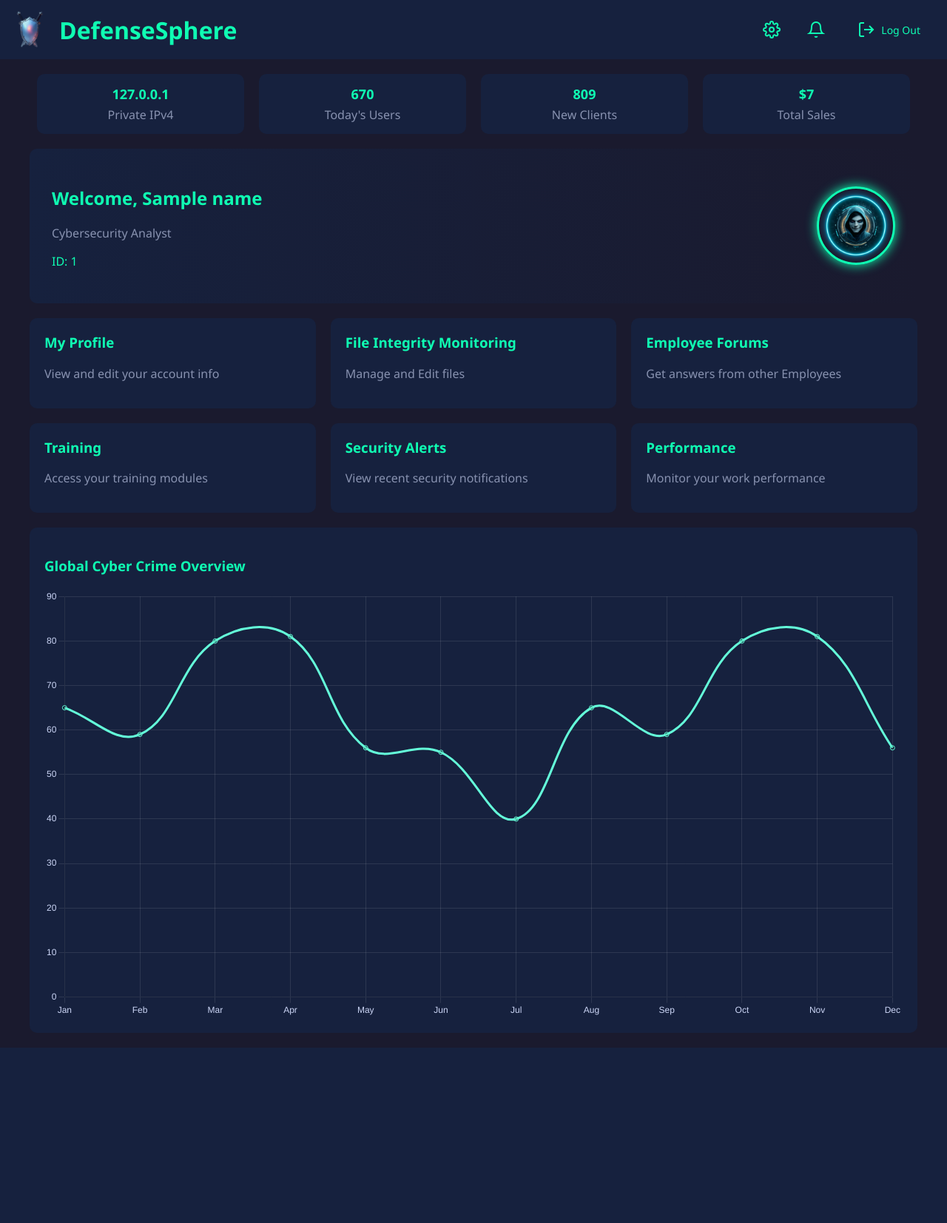
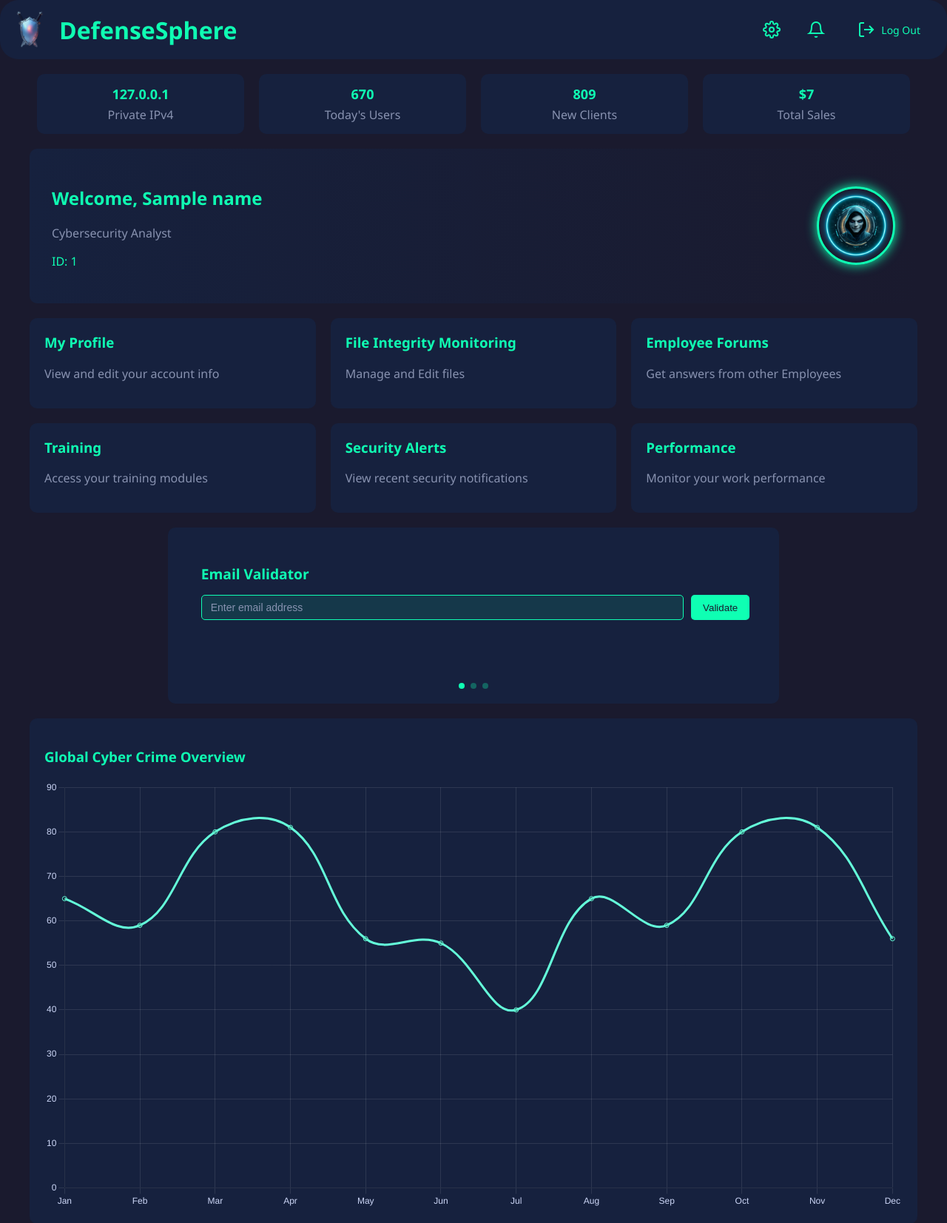
Before and after one commit to R0GU3x/Defense-Sphere, a Flask app: template templates/dashboard.html in a window 1280 px wide. Shown: the top 1653 px of the page at 74% size. Before the commit the page ends 1416 px from the top, so only its background shows below. Run offline with Flask 3, Linux system fonts and the light colour scheme; the template is opened without the code that fills it: most values are stand-ins (such as "Sample title", 1, 10 or a date in 2020); parts of the project's set-up code (start-up, migrations or seed data) failed here and were passed over.

Commit message:
Validation Feature added

```diff
--- a/main.py
+++ b/main.py
@@ -3,6 +3,7 @@ import psutil
 import threading
 import core.Auth as auth
 import core.FileIntegrity as FI
+import core.Validation as Validation
 import pyautogui
 import time
 import os
@@ -133,6 +134,88 @@ def fi_data():
     else:
         abort(403)
 
+country_codes = {
+    '+93': 'AF',  # Afghanistan
+    '+355': 'AL',  # Albania
+    '+49': 'DE',  # Germany
+    '+376': 'AD',  # Andorra
+    '+971': 'AE',  # United Arab Emirates
+    '+1': 'US',  # United States
+    '+44': 'GB',  # United Kingdom
+    '+91': 'IN',  # India
+    '+62': 'ID',  # Indonesia
+    '+81': 'JP',  # Japan
+    '+86': 'CN',  # China
+    '+82': 'KR',  # South Korea
+    '+61': 'AU',  # Australia
+    '+55': 'BR',  # Brazil
+    '+51': 'PE',  # Peru
+    '+20': 'EG',  # Egypt
+    '+60': 'MY',  # Malaysia
+    '+52': 'MX',  # Mexico
+    '+33': 'FR',  # France
+    '+39': 'IT',  # Italy
+    '+34': 'ES',  # Spain
+    '+46': 'SE',  # Sweden
+    '+41': 'CH',  # Switzerland
+    '+7': 'RU',  # Russia
+    '+64': 'NZ',  # New Zealand
+    '+30': 'GR',  # Greece
+    '+31': 'NL',  # Netherlands
+    '+32': 'BE',  # Belgium
+    '+45': 'DK',  # Denmark
+    '+36': 'HU',  # Hungary
+    '+421': 'SK',  # Slovakia
+    '+421': 'SI',  # Slovenia
+    '+372': 'EE',  # Estonia
+    '+358': 'FI',  # Finland
+    '+353': 'IE',  # Ireland
+    '+354': 'IS',  # Iceland
+    '+381': 'RS',  # Serbia
+    '+373': 'MD',  # Moldova
+    '+370': 'LT',  # Lithuania
+    '+371': 'LV',  # Latvia
+    '+381': 'BA',  # Bosnia and Herzegovina
+    '+48': 'PL',  # Poland
+    '+351': 'PT',  # Portugal
+    '+30': 'CY',  # Cyprus
+    '+994': 'AZ',  # Azerbaijan
+    '+996': 'KG',  # Kyrgyzstan
+    '+992': 'TJ',  # Tajikistan
+    '+993': 'TM',  # Turkmenistan
+    '+994': 'AZ',  # Azerbaijan
+    '+995': 'GE',  # Georgia
+}
+
+@app.route('/dashboard/validate', methods=['POST'])
+def profile():
+    if LOGGEDIN:
+
+        data = request.get_json()
+        keys = tuple(data.keys())
+
+        if 'email' in keys:
+            data = eval(Validation.check_email(data['email']).replace('true', 'True').replace('false', 'False').replace('null', 'None'))
+            response = 1 if data['deliverability'] == 'DELIVERABLE' else 0
+
+        elif 'country' in keys and 'phone' in keys:
+            data = eval(Validation.check_phone(country_codes[data['country']], data['phone']).replace('true', 'True').replace('false', 'False').replace('null', 'None'))
+            try:
+                response = 1 if data['valid'] == True else 0
+            except:
+                response = 0
+
+        elif 'iban' in keys:
+            data = eval(Validation.check_iban(data['iban']).replace('true', 'True').replace('false', 'False').replace('null', 'None'))
+            try:
+                response = 1 if data['valid'] == True else 0
+            except:
+                response = 0
+
+        return jsonify(response)
+    else:
+        return redirect('/login')
+
 @app.route('/logout')
 def logout():
     global LOGGEDIN
@@ -140,12 +223,7 @@ def logout():
         LOGGEDIN = False
     return redirect('/login')
 
-# @app.route('/dashboard/profile')
-# def profile():
-#     if LOGGEDIN:
-#         return render_template('Profile.html')
-#     else:
-#         return redirect('/login')
+
 
 if __name__ == '__main__':
 
--- a/static/base-dashboard.css
+++ b/static/base-dashboard.css
@@ -10,6 +10,7 @@ header {
     background-color: var(--secondary-color);
     padding: 20px;
     display: flex;
+    border-radius: 25px;
     justify-content: space-between;
     align-items: center;
 }
--- a/static/base.css
+++ b/static/base.css
@@ -15,6 +15,7 @@ header {
     z-index: 1000;
     box-shadow: 0 2px 5px rgba(0, 0, 0, 0.1);
     transition: top 0.3s;
+    border-radius: 100px;
 }
 
 header .base-container {
@@ -63,6 +64,7 @@ footer {
     background-color: #333;
     color: #fff;
     padding: 3rem 0;
+    border-radius: 10px;
 }
 
 .footer-grid {
--- a/static/dashboard.css
+++ b/static/dashboard.css
@@ -157,3 +157,122 @@ body {
     width: 100%;
     height: 300px;
 }
+/* Validity div styles*/
+
+.validator-card {
+    background-color: var(--secondary-color);
+    border-radius: 10px;
+    padding: 20px;
+    margin: 20px 0;
+    width: calc(66.66% - 13.33px);
+    margin-left: auto;
+    margin-right: auto;
+}
+
+.validator-content {
+    position: relative;
+    min-height: 150px;
+    overflow: hidden;
+    padding: 10px 0; /* Add vertical padding */
+}
+
+.validator-wrapper {
+    display: flex;
+    transition: transform 0.5s ease;
+    width: 300%; /* 3x the width for three sections */
+    padding: 0 5px; /* Add small padding to wrapper */
+}
+
+.validator-section {
+    flex: 0 0 33.333%; /* Each section takes up 1/3 of the wrapper */
+    padding: 0 20px; /* Increased padding */
+    box-sizing: border-box; /* Ensure padding is included in width calculation */
+}
+
+.validator-section h3 {
+    color: var(--accent-color);
+    margin-bottom: 15px;
+    font-size: 1.2rem;
+}
+
+.input-group {
+    display: flex;
+    gap: 10px;
+    margin-bottom: 15px;
+    padding-right: 5px; /* Add padding to prevent button cutoff */
+}
+
+.validator-input {
+    flex: 1;
+    background-color: rgba(15, 255, 179, 0.1);
+    border: 1px solid var(--accent-color);
+    border-radius: 5px;
+    padding: 8px 12px;
+    color: var(--text-color);
+    font-size: 14px;
+}
+
+.validator-input::placeholder {
+    color: var(--text-color-light);
+}
+
+.country-code {
+    flex: 0.2;
+    min-width: 120px;
+    background-color: rgba(15, 255, 179, 0.1);
+    border: 1px solid var(--accent-color);
+    border-radius: 5px;
+    padding: 8px 12px;
+    color: #8892b0;
+    font-size: 14px;
+}
+
+.phone-input {
+    flex: 0.7;
+}
+.country-code option {
+    background-color: #16213e;
+    color: var(--text-color);
+    padding: 8px;
+}
+
+.validate-btn {
+    background-color: var(--accent-color);
+    color: var(--primary-color);
+    border: none;
+    border-radius: 5px;
+    padding: 8px 16px;
+    cursor: pointer;
+    font-weight: 500;
+    transition: opacity 0.3s ease;
+}
+
+.validate-btn:hover {
+    opacity: 0.9;
+}
+
+.validator-result {
+    min-height: 24px;
+    color: var(--text-color-light);
+    font-size: 14px;
+}
+
+.validator-dots {
+    display: flex;
+    justify-content: center;
+    gap: 8px;
+    margin-top: 20px;
+}
+
+.dot {
+    width: 8px;
+    height: 8px;
+    border-radius: 50%;
+    background-color: rgba(15, 255, 179, 0.3);
+    cursor: pointer;
+    transition: background-color 0.3s ease;
+}
+
+.dot.active {
+    background-color: var(--accent-color);
+}
--- a/static/dashboard.js
+++ b/static/dashboard.js
@@ -26,7 +26,101 @@ async function fetchDashboardData() {
     document.getElementById('new-clients').textContent = dashboardData.newClients.toLocaleString();
     document.getElementById('total-sales').textContent = `$${dashboardData.totalSales.toLocaleString()}`;
 }
+// VAlidity function
 
+function switchValidator(index) {
+    // Update wrapper position
+    const wrapper = document.querySelector('.validator-wrapper');
+    wrapper.style.transform = `translateX(-${index * 33.333}%)`;
+
+    // Update dots
+    const dots = document.querySelectorAll('.dot');
+    dots.forEach(dot => dot.classList.remove('active'));
+    dots[index].classList.add('active');
+}
+
+function validateEmail() {
+    const email = document.getElementById('emailInput').value;
+    const resultDiv = document.getElementById('emailResult');
+
+    fetch('/dashboard/validate', {
+        method: 'POST',
+        headers: {
+            'Content-Type': 'application/json'
+        },
+        body: JSON.stringify({email: email})
+    })
+
+    .then(response => response.json())
+    .then(data => {
+        console.log(data)
+        if (data === 1) {
+            resultDiv.innerHTML = `<span style="color: #0fffb3">✓ Valid email  address</span>`;
+        } else{
+            resultDiv.innerHTML = `<span style="color: #ff4d4d">✗ Invalid email address</span>`;
+        }
+    })
+}
+
+function validatePhone() {
+    const country = document.getElementById('countryCode').value;
+    const phone = document.getElementById('phoneInput').value;
+    const resultDiv = document.getElementById('phoneResult');
+
+    // if (phoneRegex.test(phone)) {
+    //     resultDiv.innerHTML = `<span style="color: #0fffb3">✓ Valid phone number</span>`;
+    // } else {
+    //     resultDiv.innerHTML = `<span style="color: #ff4d4d">✗ Invalid phone number</span>`;
+    // }
+
+    fetch('/dashboard/validate', {
+        method: 'POST',
+        headers: {
+            'Content-Type': 'application/json'
+        },
+        body: JSON.stringify({country: country, phone: phone})
+    })
+
+    .then(response => response.json())
+    .then(data => {
+        console.log(data)
+        if (data === 1) {
+            resultDiv.innerHTML = `<span style="color: #0fffb3">✓ Valid Phone Number</span>`;
+        } else{
+            resultDiv.innerHTML = `<span style="color: #ff4d4d">✗ Invalid Phone Number</span>`;
+        }
+    })
+
+}
+
+function validateIBAN() {
+    const iban = document.getElementById('ibanInput').value.replace(/\s/g, '');
+    const resultDiv = document.getElementById('ibanResult');
+
+    // if (ibanRegex.test(iban)) {
+    //     resultDiv.innerHTML = `<span style="color: #0fffb3">✓ Valid IBAN format</span>`;
+    // } else {
+    //     resultDiv.innerHTML = `<span style="color: #ff4d4d">✗ Invalid IBAN format</span>`;
+    // }
+
+    fetch('/dashboard/validate', {
+        method: 'POST',
+        headers: {
+            'Content-Type': 'application/json'
+        },
+        body: JSON.stringify({iban: iban})
+    })
+
+    .then(response => response.json())
+    .then(data => {
+        console.log(data)
+        if (data === 1) {
+            resultDiv.innerHTML = `<span style="color: #0fffb3">✓ Valid IBAN </span>`;
+        } else{
+            resultDiv.innerHTML = `<span style="color: #ff4d4d">✗ Invalid IBAN </span>`;
+        }
+    })
+}
 function createSalesChart() {
     const ctx = document.getElementById('sales-chart').getContext('2d');
     new Chart(ctx, {
--- a/static/styles.css
+++ b/static/styles.css
@@ -23,6 +23,8 @@ body {
     color: #fff;
     text-align: center;
     padding: 8rem 0 4rem;
+    margin-block-start: 40px;
+    border-radius: 10px;
 }
 
 #hero h2 {
@@ -213,6 +215,7 @@ body {
     background-color: #fff;
     padding: 4rem 0;
     text-align: center;
+    border-radius: 10px;
 }
 body {
     font-family: Arial, sans-serif;
--- a/templates/dashboard.html
+++ b/templates/dashboard.html
@@ -56,6 +56,103 @@
             <p>Monitor your work performance</p>
         </a>
     </div>
+   <!-- The validity div -->
+   <div class="validator-card">
+    <div class="validator-content">
+        <div class="validator-wrapper">
+            <!-- Email Validator -->
+            <div class="validator-section">
+                <h3>Email Validator</h3>
+                <div class="input-group">
+                    <input type="email" id="emailInput" placeholder="Enter email address" class="validator-input">
+                    <button onclick="validateEmail()" class="validate-btn">Validate</button>
+                </div>
+                <div id="emailResult" class="validator-result"></div>
+            </div>
+
+            <!-- Phone Validator -->
+            <div class="validator-section">
+                <h3>Phone Number Validator</h3>
+                <div class="input-group">
+                    <select id="countryCode" class="validator-input country-code">
+                        <option value="+91" selected>+91 (IN)</option> <!-- India -->
+                        <option value="+93">+93 (AF)</option>  <!-- Afghanistan -->
+                        <option value="+355">+355 (AL)</option>  <!-- Albania -->
+                        <option value="+49">+49 (DE)</option>  <!-- Germany -->
+                        <option value="+376">+376 (AD)</option>  <!-- Andorra -->
+                        <option value="+971">+971 (AE)</option>  <!-- United Arab Emirates -->
+                        <option value="+1">+1 (US)</option>  <!-- United States -->
+                        <option value="+44">+44 (GB)</option>  <!-- United Kingdom -->
+                        <option value="+880">+880 (Bangladesh)</option>  <!-- Bangladesh -->
+                        <option value="+92">+92 (Pakistan)</option>  <!-- Pakistan -->
+                        <option value="+966">+966 (Saudi Arabia)</option>  <!-- Saudi Arabia -->
+                        <option value="+974">+974 (Qatar)</option>  <!-- Qatar -->
+                        <option value="+62">+62 (ID)</option>  <!-- Indonesia -->
+                        <option value="+81">+81 (JP)</option>  <!-- Japan -->
+                        <option value="+86">+86 (CN)</option>  <!-- China -->
+                        <option value="+82">+82 (KR)</option>  <!-- South Korea -->
+                        <option value="+61">+61 (AU)</option>  <!-- Australia -->
+                        <option value="+55">+55 (BR)</option>  <!-- Brazil -->
+                        <option value="+51">+51 (PE)</option>  <!-- Peru -->
+                        <option value="+20">+20 (EG)</option>  <!-- Egypt -->
+                        <option value="+60">+60 (MY)</option>  <!-- Malaysia -->
+                        <option value="+52">+52 (MX)</option>  <!-- Mexico -->
+                        <option value="+33">+33 (FR)</option>  <!-- France -->
+                        <option value="+39">+39 (IT)</option>  <!-- Italy -->
+                        <option value="+34">+34 (ES)</option>  <!-- Spain -->
+                        <option value="+46">+46 (SE)</option>  <!-- Sweden -->
+                        <option value="+41">+41 (CH)</option>  <!-- Switzerland -->
+                        <option value="+7">+7 (RU)</option>  <!-- Russia -->
+                        <option value="+64">+64 (NZ)</option>  <!-- New Zealand -->
+                        <option value="+30">+30 (GR)</option>  <!-- Greece -->
+                        <option value="+31">+31 (NL)</option>  <!-- Netherlands -->
+                        <option value="+32">+32 (BE)</option>  <!-- Belgium -->
+                        <option value="+45">+45 (DK)</option>  <!-- Denmark -->
+                        <option value="+36">+36 (HU)</option>  <!-- Hungary -->
+                        <option value="+421">+421 (SK)</option>  <!-- Slovakia -->
+                        <option value="+421">+421 (SI)</option>  <!-- Slovenia -->
+                        <option value="+372">+372 (EE)</option>  <!-- Estonia -->
+                        <option value="+358">+358 (FI)</option>  <!-- Finland -->
+                        <option value="+353">+353 (IE)</option>  <!-- Ireland -->
+                        <option value="+354">+354 (IS)</option>  <!-- Iceland -->
+                        <option value="+381">+381 (RS)</option>  <!-- Serbia -->
+                        <option value="+373">+373 (MD)</option>  <!-- Moldova -->
+                        <option value="+370">+370 (LT)</option>  <!-- Lithuania -->
+                        <option value="+371">+371 (LV)</option>  <!-- Latvia -->
+                        <option value="+381">+381 (BA)</option>  <!-- Bosnia and Herzegovina -->
+                        <option value="+48">+48 (PL)</option>  <!-- Poland -->
+                        <option value="+351">+351 (PT)</option>  <!-- Portugal -->
+                        <option value="+30">+30 (CY)</option>  <!-- Cyprus -->
+                        <option value="+994">+994 (AZ)</option>  <!-- Azerbaijan -->
+                        <option value="+996">+996 (KG)</option>  <!-- Kyrgyzstan -->
+                        <option value="+992">+992 (TJ)</option>  <!-- Tajikistan -->
+                        <option value="+993">+993 (TM)</option>  <!-- Turkmenistan -->
+                        <option value="+995">+995 (GE)</option>  <!-- Georgia -->
+                    </select>
+                    <input type="tel" id="phoneInput" placeholder="Enter phone number" class="validator-input phone-input">
+                    <button onclick="validatePhone()" class="validate-btn">Validate</button>
+                </div>
+                <div id="phoneResult" class="validator-result"></div>
+            </div>
+
+            <!-- IBAN Validator -->
+            <div class="validator-section">
+                <h3>IBAN Validator</h3>
+                <div class="input-group">
+                    <input type="text" id="ibanInput" placeholder="Enter IBAN" class="validator-input">
+                    <button onclick="validateIBAN()" class="validate-btn">Validate</button>
+                </div>
+                <div id="ibanResult" class="validator-result"></div>
+            </div>
+        </div>
+    </div>
+
+    <div class="validator-dots">
+        <span class="dot active" onclick="switchValidator(0)"></span>
+        <span class="dot" onclick="switchValidator(1)"></span>
+        <span class="dot" onclick="switchValidator(2)"></span>
+    </div>
+</div>
     <div class="chart-container">
         <h3>Global Cyber Crime Overview</h3>
         <canvas id="sales-chart"></canvas>
@@ -67,101 +164,3 @@
 <script src="/static/dashboard.js"></script>
 </body>
 {% endblock %}
-
-
-<!-- <!DOCTYPE html>
-<html lang="en">
-<head>
-    <meta charset="UTF-8">
-    <meta name="viewport" content="width=device-width, initial-scale=1.0">
-    <title>DefenseSphere Employee Dashboard</title>
-    <link rel="stylesheet" href="/static/dashboard.css">
-</head>
-<body>
-    <header>
-        <h1>DefenseSphere</h1>
-        <div class="user-actions">
-            <a href="/settings" class="icon-button">
-                <svg width="24" height="24" viewBox="0 0 24 24" fill="none" stroke="currentColor" stroke-width="2">
-                    <circle cx="12" cy="12" r="3"></circle>
-                    <path d="M19.4 15a1.65 1.65 0 0 0 .33 1.82l.06.06a2 2 0 0 1 0 2.83 2 2 0 0 1-2.83 0l-.06-.06a1.65 1.65 0 0 0-1.82-.33 1.65 1.65 0 0 0-1 1.51V21a2 2 0 0 1-2 2 2 2 0 0 1-2-2v-.09A1.65 1.65 0 0 0 9 19.4a1.65 1.65 0 0 0-1.82.33l-.06.06a2 2 0 0 1-2.83 0 2 2 0 0 1 0-2.83l.06-.06a1.65 1.65 0 0 0 .33-1.82 1.65 1.65 0 0 0-1.51-1H3a2 2 0 0 1-2-2 2 2 0 0 1 2-2h.09A1.65 1.65 0 0 0 4.6 9a1.65 1.65 0 0 0-.33-1.82l-.06-.06a2 2 0 0 1 0-2.83 2 2 0 0 1 2.83 0l.06.06a1.65 1.65 0 0 0 1.82.33H9a1.65 1.65 0 0 0 1-1.51V3a2 2 0 0 1 2-2 2 2 0 0 1 2 2v.09a1.65 1.65 0 0 0 1 1.51 1.65 1.65 0 0 0 1.82-.33l.06-.06a2 2 0 0 1 2.83 0 2 2 0 0 1 0 2.83l-.06.06a1.65 1.65 0 0 0-.33 1.82V9a1.65 1.65 0 0 0 1.51 1H21a2 2 0 0 1 2 2 2 2 0 0 1-2 2h-.09a1.65 1.65 0 0 0-1.51 1z"></path>
-                </svg>
-            </a>
-            <a href="/notifications" class="icon-button">
-                <svg width="24" height="24" viewBox="0 0 24 24" fill="none" stroke="currentColor" stroke-width="2">
-                    <path d="M18 8A6 6 0 0 0 6 8c0 7-3 9-3 9h18s-3-2-3-9"></path>
-                    <path d="M13.73 21a2 2 0 0 1-3.46 0"></path>
-                </svg>
-            </a>
-            <a href="/logout" class="logout-button">
-                <svg width="24" height="24" viewBox="0 0 24 24" fill="none" stroke="currentColor" stroke-width="2">
-                    <path d="M9 21H5a2 2 0 0 1-2-2V5a2 2 0 0 1 2-2h4"></path>
-                    <polyline points="16 17 21 12 16 7"></polyline>
-                    <line x1="21" y1="12" x2="9" y2="12"></line>
-                </svg>
-                <span>Log Out</span>
-            </a>
-        </div>
-    </header>
-    <div class="container">
-        <div class="stats-container">
-            <div class="stat-card">
-                <h3 id="todays-money">$0</h3>
-                <p>Private IPv4</p>
-            </div>
-            <div class="stat-card">
-                <h3 id="todays-users">0</h3>
-                <p>Today's Users</p>
-            </div>
-            <div class="stat-card">
-                <h3 id="new-clients">0</h3>
-                <p>New Clients</p>
-            </div>
-            <div class="stat-card">
-                <h3 id="total-sales">$0</h3>
-                <p>Total Sales</p>
-            </div>
-        </div>
-        <div class="dashboard-grid">
-            <div class="card welcome-card">
-                <div class="welcome-text">
-                    <h2>Welcome, <span id="user-name">{{ name }}</span></h2>
-                    <p>Cybersecurity Analyst</p>
-                    <p style="color: #0fffb3; font-weight: 500;">ID: {{ userid }}</p>
-                </div>
-                <img src="/static/images/avatar/anonymous.png" alt="Employee Photo" class="profile-picture">
-            </div>
-            <a href="/dashboard/profile" class="card">
-                <h3>My Profile</h3>
-                <p>View and edit your account info</p>
-            </a>
-            <a href="/dashboard/FI-Monitor" class="card">
-                <h3>File Integrity Monitoring</h3>
-                <p>Manage and Edit files</p>
-            </a>
-            <a href="/EForums" class="card">
-                <h3>Employee Forums</h3>
-                <p>Get answers from other Employees</p>
-            </a>
-            <a href="/Training" class="card">
-                <h3>Training</h3>
-                <p>Access your training modules</p>
-            </a>
-            <a href="/SecAlerts" class="card">
-                <h3>Security Alerts</h3>
-                <p>View recent security notifications</p>
-            </a>
-            <a href="/Performance" class="card">
-                <h3>Performance</h3>
-                <p>Monitor your work performance</p>
-            </a>
-        </div>
-    </div>
-    <div class="chart-container">
-        <h3>Global Cyber Crime Overview</h3>
-        <canvas id="sales-chart"></canvas>
-    </div>
-    <script src="https://cdn.jsdelivr.net/npm/chart.js"></script>
-    <script src="/static/dashboard.js"></script>
-</body>
-</html> -->
```
Also changed, not shown: core/Validation.py (added, +17 -0 lines), static/FI-Monitor.css (+14 -8 lines), static/images/orgy.png (deleted).
